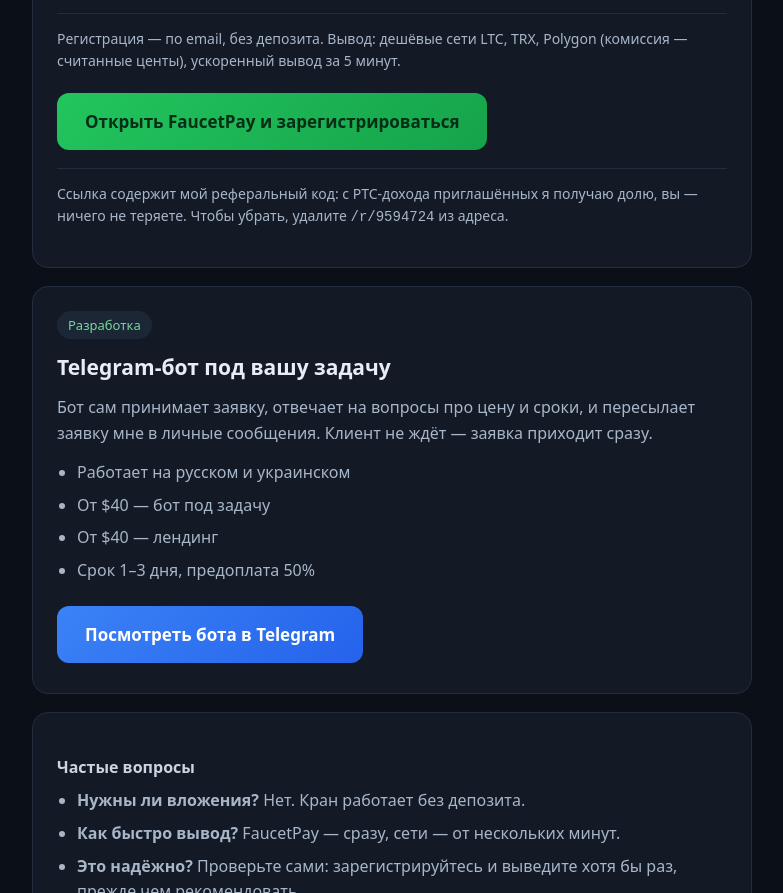
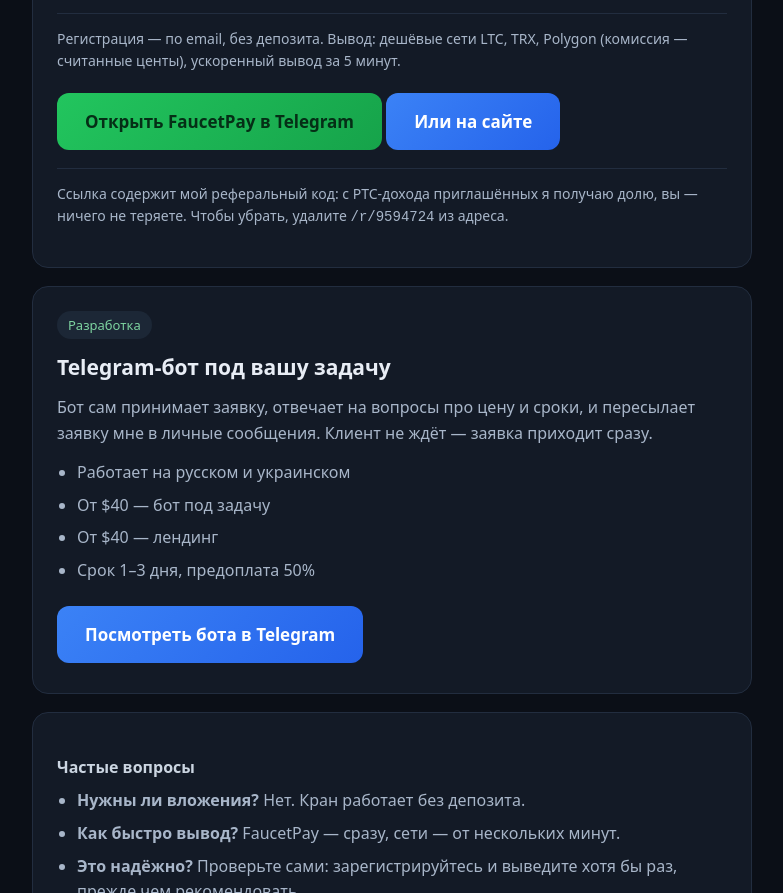
Before and after one commit to ztfvpzz2ks-wq/igor-dev, a plain HTML site: page landing/index.html in a window 1280 px wide. Shown: the part 1580-2473 px from the top of the page, without its empty margins (248-1031 px from the left). Drawn offline with Linux system fonts and the light colour scheme.

Commit message:
feat(marketing): add FaucetPay Telegram bot referral link (startapp=9623655) + dual CTA buttons

```diff
--- a/landing/index.html
+++ b/landing/index.html
@@ -80,7 +80,8 @@ h3{font-size:16px;margin:18px 0 8px;color:#cbd5e1}
 <li>Allow-list адресов для вывода + 2FA + журнал всех действий</li>
 </ul>
 <p class="note">Регистрация — по email, без депозита. Вывод: дешёвые сети LTC, TRX, Polygon (комиссия — считанные центы), ускоренный вывод за 5 минут.</p>
-<a class="btn" href="https://faucetpay.io/r/9594724" rel="nofollow sponsored">Открыть FaucetPay и зарегистрироваться</a>
+<a class="btn" href="https://t.me/faucetpay/FaucetPay?startapp=9623655" rel="nofollow sponsored">Открыть FaucetPay в Telegram</a>
+<a class="btn alt" href="https://faucetpay.io/r/9594724" rel="nofollow sponsored">Или на сайте</a>
 <p class="note">Ссылка содержит мой реферальный код: с PTC-дохода приглашённых я получаю долю, вы — ничего не теряете. Чтобы убрать, удалите <code>/r/9594724</code> из адреса.</p>
 </div>
 <div class="card">
```
Also changed, not shown: 2 other files.
